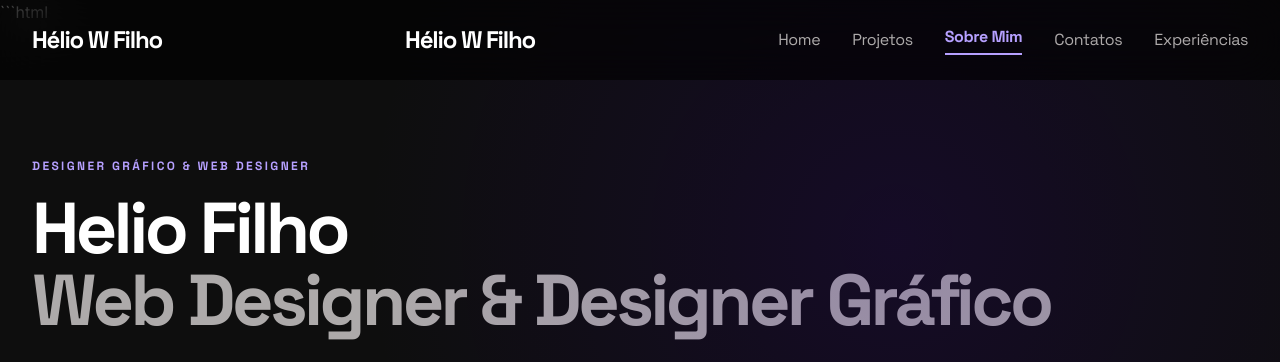
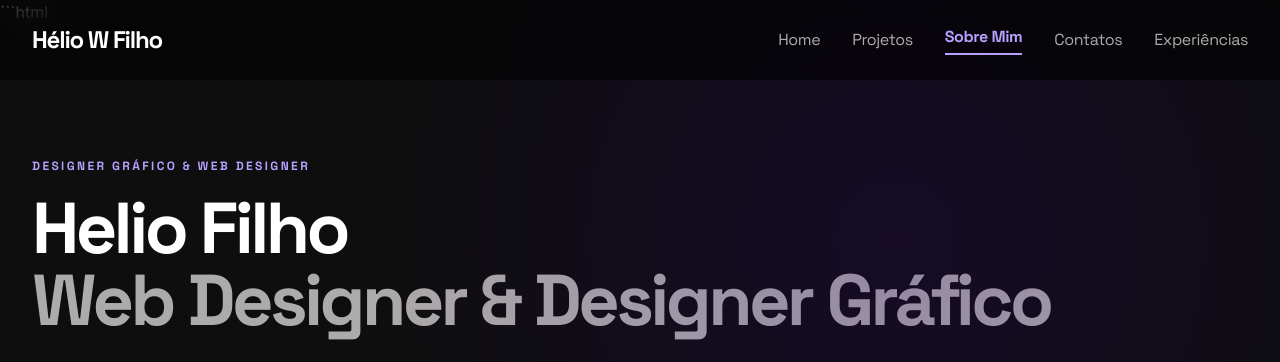
Before and after one commit to heliowfl70-hash/Portif-lio2, a plain HTML site: page sobre.html in a window 1280 px wide. Shown: the top 362 px of the page. Drawn offline with nearby package versions, Linux system fonts and the light colour scheme.

Commit message:
Atualização do portifolio

```diff
--- a/sobre.html
+++ b/sobre.html
@@ -105,10 +105,11 @@
   <a href="projetos.html" onclick="toggleMenu()">Projetos</a>
   <a href="sobre.html" onclick="toggleMenu()">Sobre Mim</a>
   <a href="contatos.html" onclick="toggleMenu()">Contatos</a>
+   <a href="experiencia.html" onclick="toggleMenu()">Experiências</a>
+
 
 </div>
-<div class="text-2xl font-bold tracking-tighter text-white font-space" style="">
-                Hélio W Filho</div>
+
 <div class="hidden md:flex items-center space-x-8 font-space tracking-tight">
 <a class="text-[#adaaaa] hover:text-white transition-colors hover:opacity-80 transition-all" href="index.html" style="">Home</a>
 <a class="text-[#adaaaa] hover:text-white transition-colors hover:opacity-80 transition-all"" href="projetos.html" style="">Projetos</a>
```
